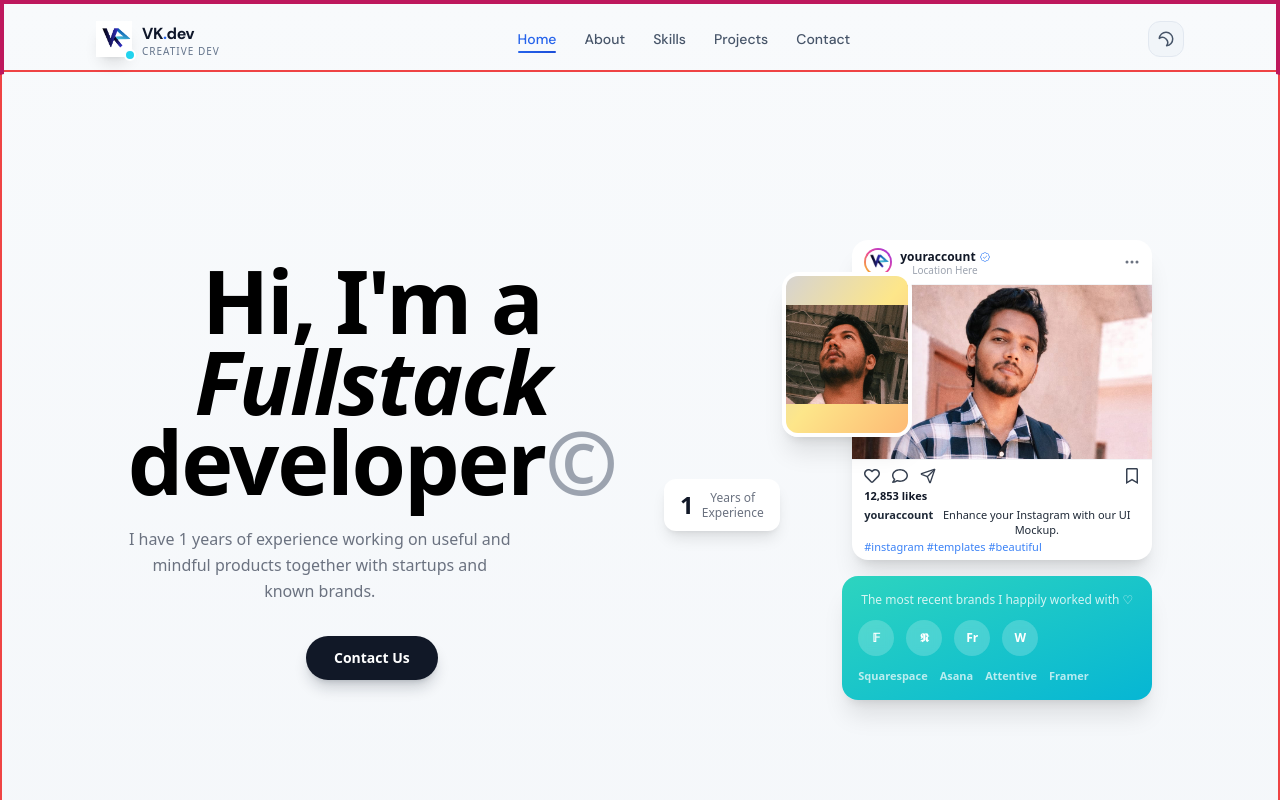
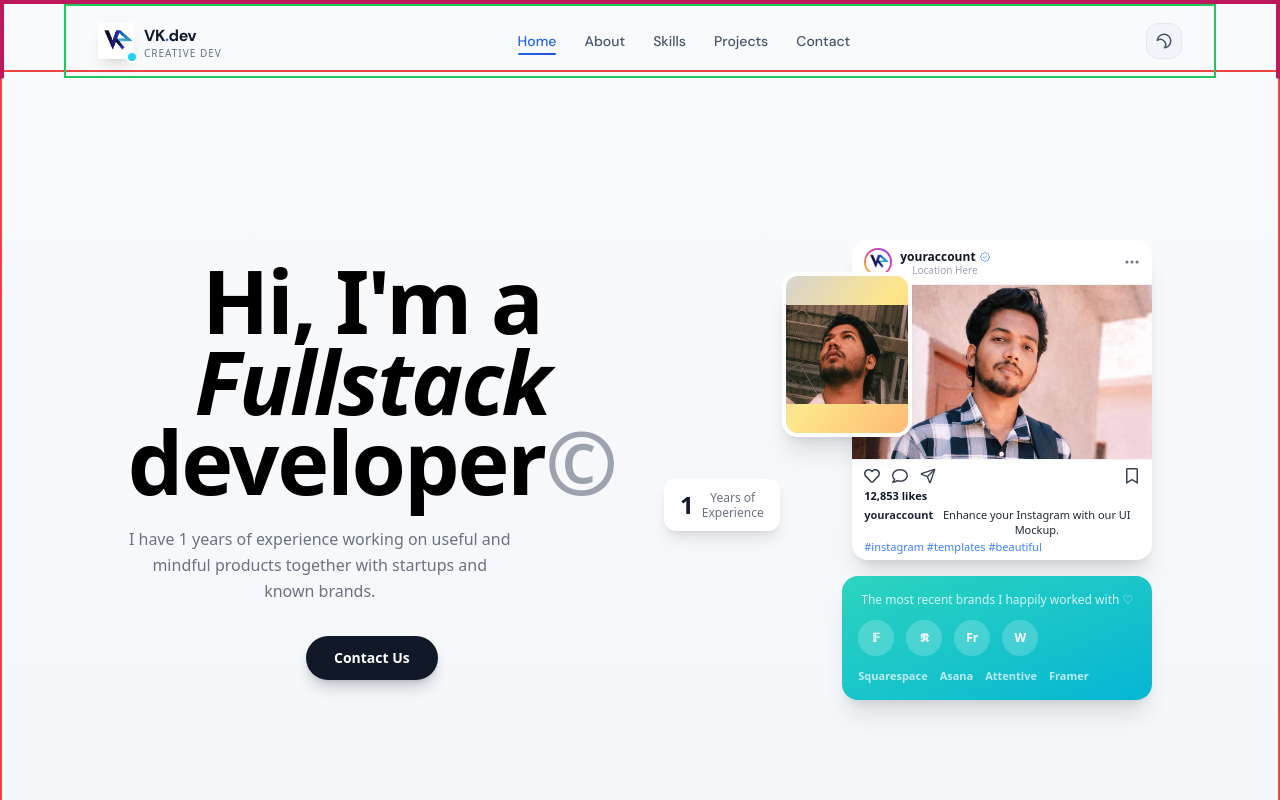
Before and after one commit to Vipin9588/VK.dev, a React (Vite) app: page / in a window 1280 px wide. Shown: the top 800 px of the page. Built offline with nearby package versions, Linux system fonts and the light colour scheme.

Commit message:
layout set4

```diff
--- a/src/components/PortfolioHeader/Header.jsx
+++ b/src/components/PortfolioHeader/Header.jsx
@@ -86,7 +86,7 @@ export default function Header() {
       <link href="https://fonts.googleapis.com/css2?family=DM+Sans:wght@400;500;600;700&family=DM+Mono:wght@500&display=swap" rel="stylesheet" />
 
       <header
-        className="fixed border-4 w-screen border-pink-700 top-0 left-0 right-0 z-50 transition-all duration-300 bg-yellow-400"
+        className="fixed border-4 w-screen border-pink-700 top-0 left-0 right-0 z-50 transition-all duration-300 "
         style={{
           background: bg,
           borderBottom: `1px solid ${borderColor}`,
@@ -94,7 +94,7 @@ export default function Header() {
           WebkitBackdropFilter: scrolled ? "blur(16px) saturate(180%)" : "none",
         }}
       >
-        <div className="max-w-6xl mx-auto px-5 sm:px-8">
+        <div className="max-w-6xl mx-auto px-5 sm:px-8 border-2 border-green-500">
           <div className="flex items-center justify-between h-16 sm:h-[70px]">
 
 
```
